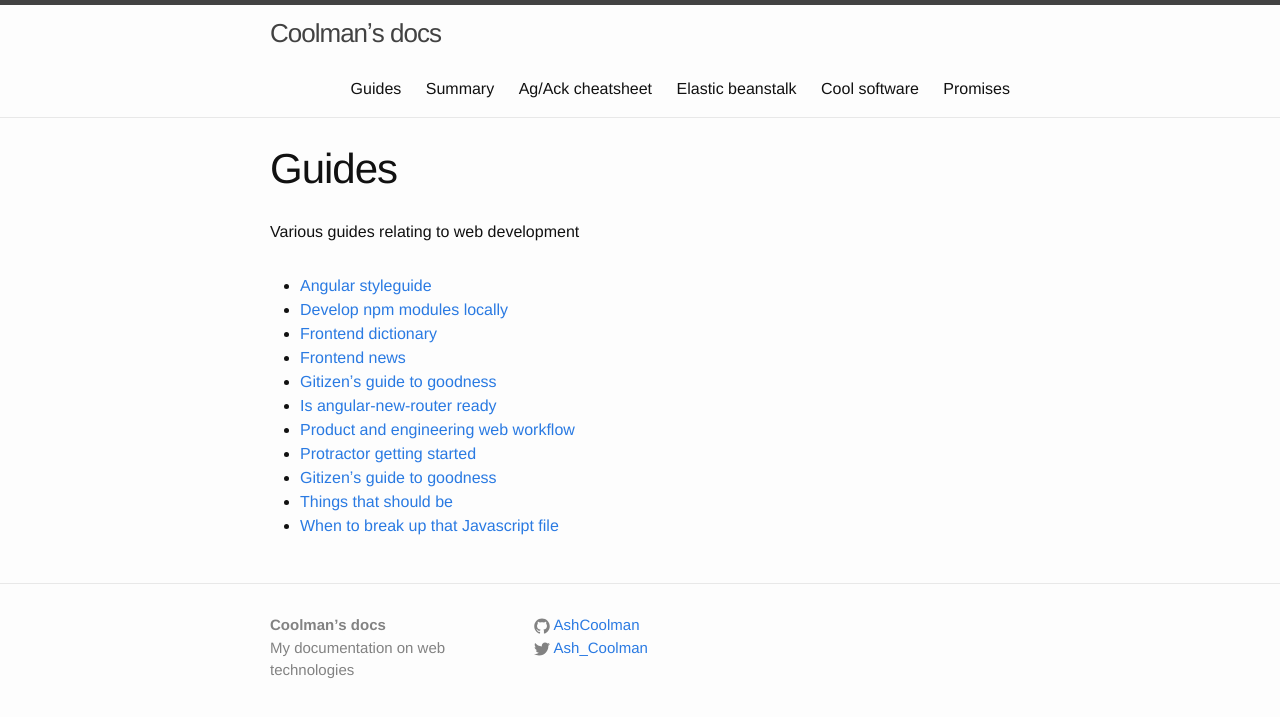
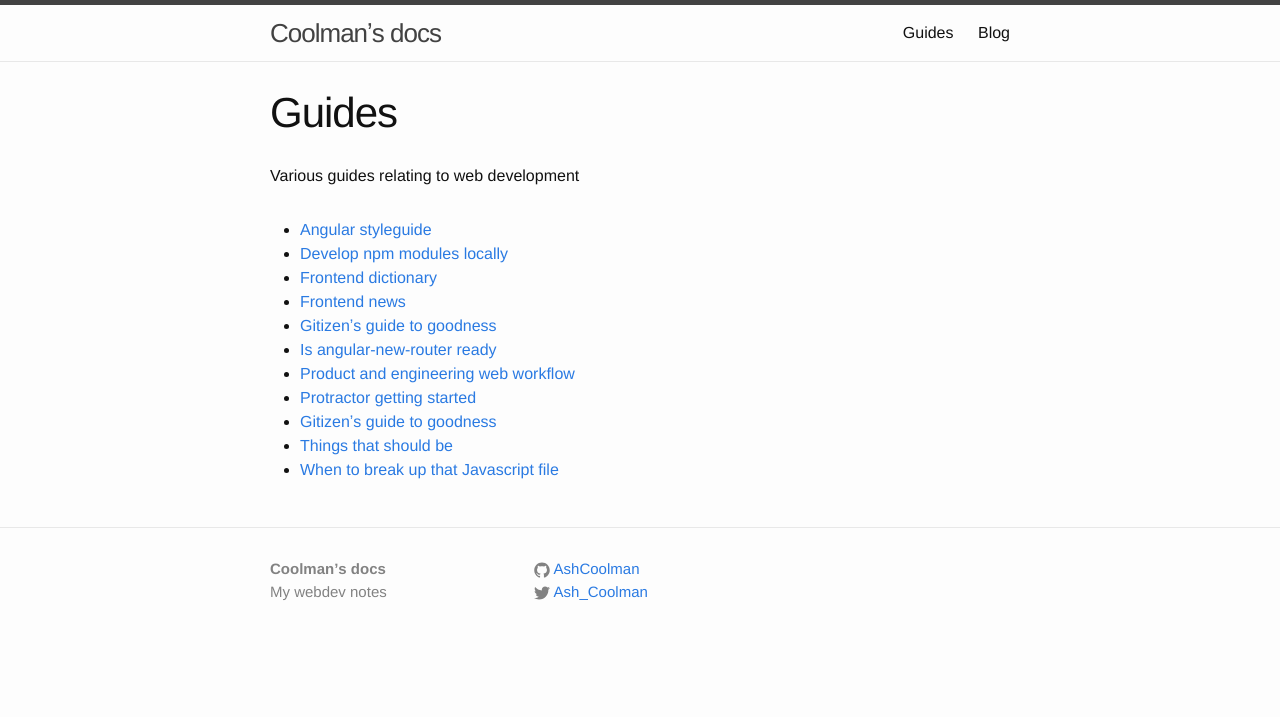
Before and after one commit to AshCoolman/docs, a Jekyll site: the page built from guides/index.md, in a window 1280 px wide. Shown: the top 717 px of the page. Built offline with Jekyll 4.4.1, drawn with Linux system fonts in a browser that asks for light colours.

Commit message:
update (jekyll): cleanup

```diff
--- a/_config.yml
+++ b/_config.yml
@@ -1,7 +1,7 @@
 # Site settings
 title: Coolmanʼs docs
 description: > # this means to ignore newlines until "baseurl:"
-  My documentation on web technologies
+  My webdev notes
 highlighter: kramdown
 github: git@github.com:AshCoolman/docs.git
 baseurl: "/docs" # the subpath of your site, e.g. /blog/
--- a/_includes/header.html
+++ b/_includes/header.html
@@ -16,7 +16,7 @@
       <div class="trigger">
         {% for page in site.pages %}
           {% if page.title %}
-            {% if page.type !='guide' %}
+            {% if page.type =='index-lvl-1' %}
               <a class="page-link" href="{{ page.url | prepend: site.baseurl }}">{{ page.title }}</a>
             {% endif %}
           {% endif %}
```
Also changed, not shown: SUMMARY.md (deleted, +0 -13 lines), _layouts/posts.html (added, +33 -0 lines), guides/index.md (+1 -0 lines), posts.md (added, +6 -0 lines).
